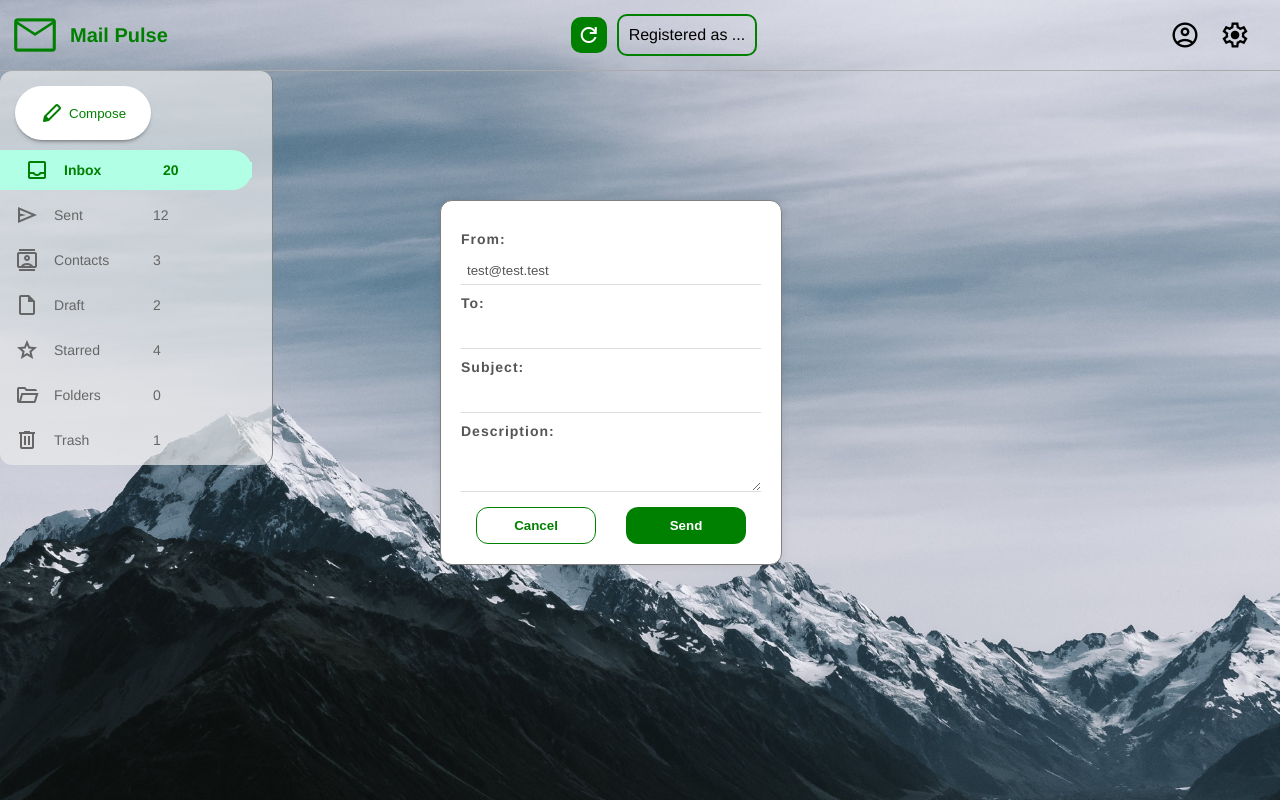
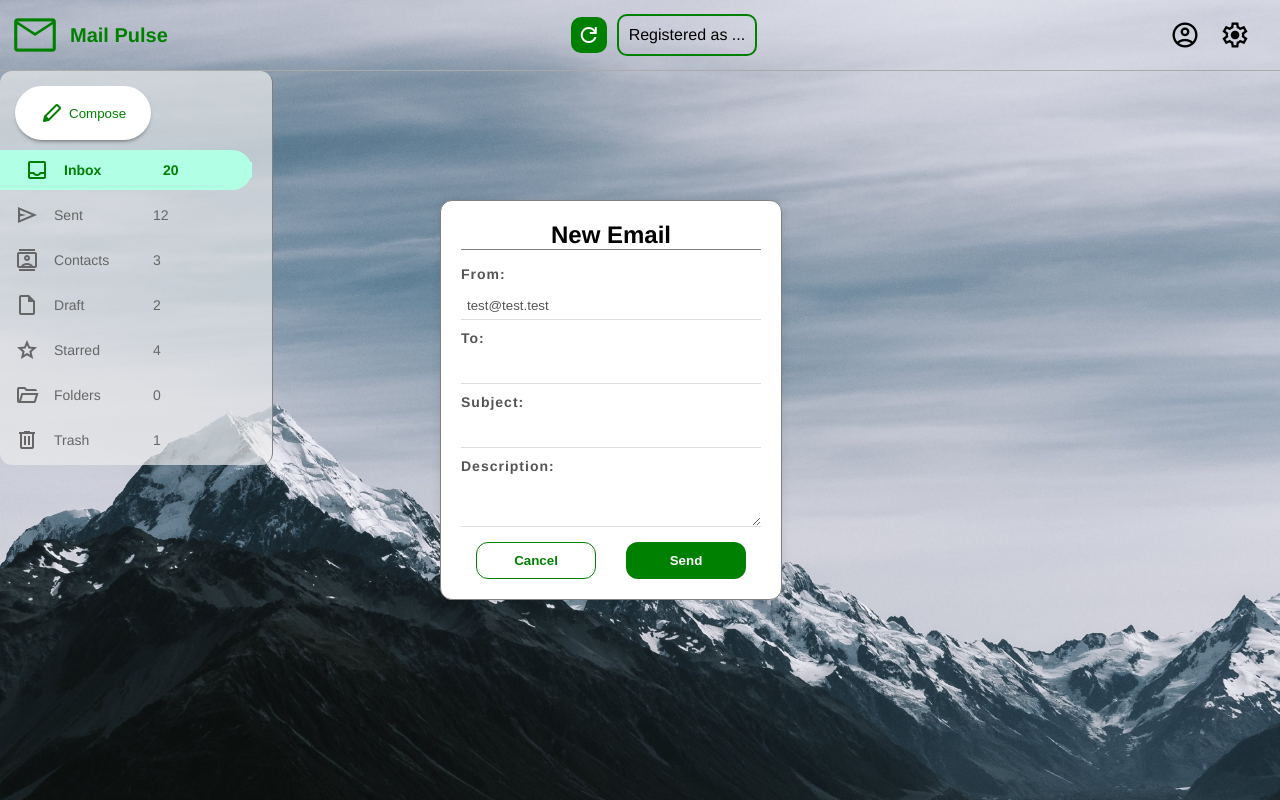
Before and after one commit to Mohamed-code-13/mail-pulse, a Vue app in the folder front-end-mail-server/: page /home in a window 1280 px wide. Built offline with nearby package versions, Linux system fonts and the light colour scheme.

Commit message:
Adding a title to the compose dialog and styling it.

```diff
--- a/front-end-mail-server/src/components/ComposeDialog.vue
+++ b/front-end-mail-server/src/components/ComposeDialog.vue
@@ -1,5 +1,6 @@
 <template>
   <dialog open>
+    <h2>New Email</h2>
     <form @submit.prevent>
       <label>From:</label>
       <input type="text" value="test@test.test" disabled />
@@ -49,6 +50,11 @@ dialog {
   box-shadow: 0px 0px 10px rgba(0, 0, 0, 0.1);
   border: 1px solid gray;
   border-radius: 12px;
+}
+
+h2 {
+  border-bottom: 1px solid gray;
+  margin-bottom: 6px;
 }
 
 form {
```
